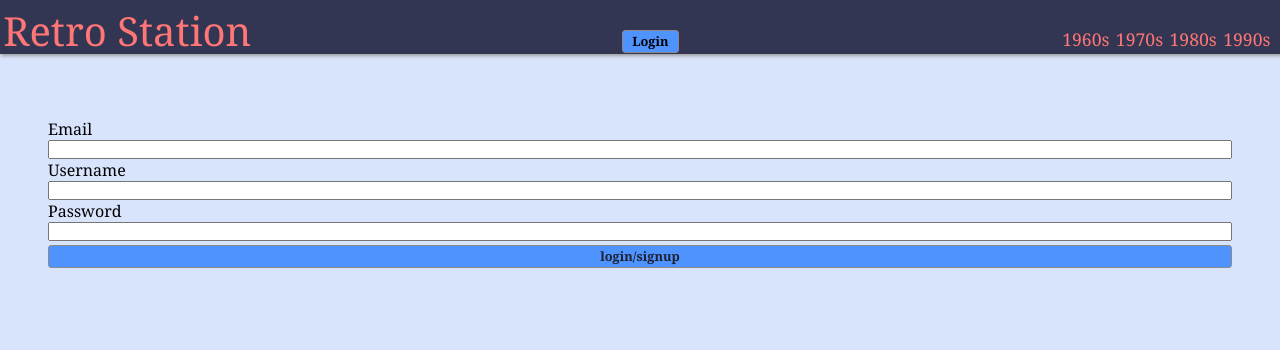
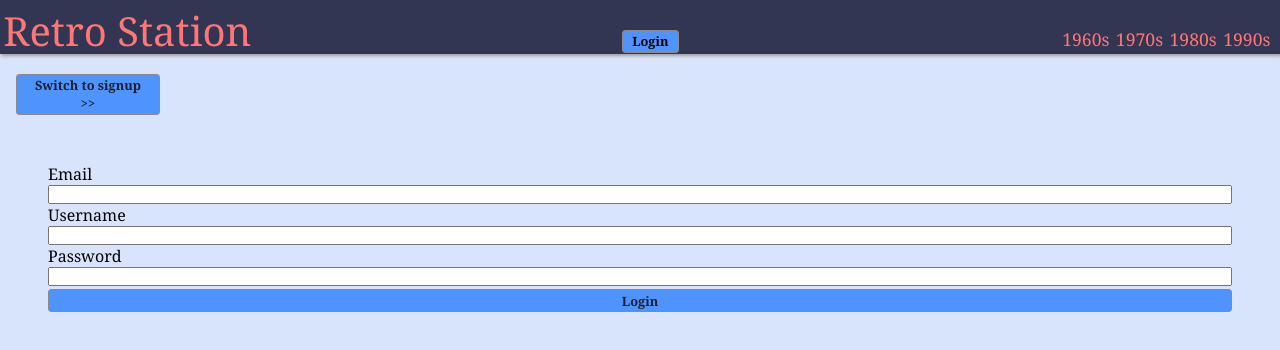
Before and after one commit to katsup07/Retro-Station, a Next.js app: page /auth in a window 1280 px wide. Shown: the top 350 px of the page. Built offline with nearby package versions, Linux system fonts and the light colour scheme.

Commit message:
add serverside authentication checks before logging users in

```diff
--- a/components/auth/AuthComp.js
+++ b/components/auth/AuthComp.js
@@ -1,24 +1,87 @@
 import BaseButton from '../ui/BaseButton';
 import { useDispatch, useSelector } from 'react-redux';
-import { useRef } from 'react';
+import { useRef, useState } from 'react';
 import classes from './AuthComp.module.css';
 import { router } from 'next/router';
 
 const Auth = () => {
 	const dispatch = useDispatch();
 	const isAuth = useSelector((state) => state.authReducer.isAuth);
+
+	const [mode, setMode] = useState('login'); // either login or signup
+	const [error, setError] = useState(false);
+	const [httpError, setHttpError] = useState('');
+
 	const usernameInputRef = useRef();
+	const emailInputRef = useRef();
+	const passwordInputRef = useRef();
 
-	const handleLoginAndLogout = (e) => {
+	const checkAuthOnBackEnd = () => {};
+
+	const validate = () => {
+		const [email, password] = [
+			emailInputRef.current.value,
+			passwordInputRef.current.value,
+		];
+		return email.includes('@') && email.length > 5 && password.length > 5;
+	};
+
+	const handleSignUp = async (e, email, password) => {
 		e.preventDefault();
-    console.log('isAuth: ', isAuth);
+		if (!validate()) return setError(true);
+		const response = await fetch(
+			'https://identitytoolkit.googleapis.com/v1/accounts:signUp?key=AIzaSyBR4GaaaFuFgOsbdCeI4cTbuSubFpmHhcg',
+			{
+				method: 'POST',
+				body: JSON.stringify({ email, password, returnSecureToken: true }),
+			}
+		);
+
+		const responseData = await response.json();
+
+		if (!response.ok) {
+      console.log(responseData.error.errors[0].message);
+      return setHttpError("Error sending signup request to server --" + responseData.error.errors[0].message);
+		}
+
+		console.log(responseData);
+    handleLoginAndLogout(e, responseData);
+	};
+
+  const handleLogin = async(e, email, password) => {
+    e.preventDefault();
+		if (!validate()) return setError(true);
+		const response = await fetch(
+			'https://identitytoolkit.googleapis.com/v1/accounts:signInWithPassword?key=AIzaSyBR4GaaaFuFgOsbdCeI4cTbuSubFpmHhcg',
+			{
+				method: 'POST',
+				body: JSON.stringify({ email, password, returnSecureToken: true }),
+			}
+		);
+
+		const responseData = await response.json();
+
+		if (!response.ok) {
+      console.log(responseData.error.errors[0].message);
+      return setHttpError("Error sending login request to server --" + responseData.error.errors[0].message);
+		}
+
+		console.log(responseData);
+    handleLoginAndLogout(e, responseData);
+  }
+
+
+	const handleLoginAndLogout = (e, data) => {
+		e.preventDefault();
+		console.log('isAuth: ', isAuth);
+		checkAuthOnBackEnd();
 		if (isAuth) {
 			console.log('handleLoginAndLogout() -logging user out...');
 			dispatch({ type: 'logout' });
 			dispatch({ type: 'setUsername', payload: '' });
 		} else {
-			console.log('handleLoginAndLogout() -logging user in...');
-			dispatch({ type: 'login' });
+			console.log('handleLoginAndLogout() -logging user in... data: ', data);
+			dispatch({ type: 'login', payload: {token: data.idToken, userId: data.localId, tokenExpiration: data.expiresIn} });
 			dispatch({
 				type: 'setUsername',
 				payload: usernameInputRef.current.value,
@@ -28,31 +91,95 @@ const Auth = () => {
 		router.replace('/');
 	};
 
-	function getJsxContent() {
+	function JSXContent() {
+		const emailUsernameAndPasswordInputs = (
+			<>
+				{httpError && (
+					<p className={classes.errorMessage}>
+						{httpError}
+					</p>
+				)}
+				<label htmlFor='email'>Email</label>
+				<input
+					type='email'
+					id='email'
+					ref={emailInputRef}
+					onFocus={() => setError(false)}
+				/>
+				<label htmlFor='username'>Username</label>
+				<input
+					type='username'
+					id='username'
+					ref={usernameInputRef}
+					onFocus={() => setError(false)}
+				/>
+				<label htmlFor='password'>Password</label>
+				<input
+					type='password'
+					id='password'
+					ref={passwordInputRef}
+					onFocus={() => setError(false)}
+				/>
+				{error && (
+					<p className={classes.errorMessage}>
+						Please ensure each field is at least 5 characters long and a proper
+						email address is used
+					</p>
+				)}
+			</>
+		);
+
 		if (isAuth) {
+			// already logged in
 			return (
 				<form className={classes.form} onSubmit={handleLoginAndLogout}>
-					<BaseButton
-						text={isAuth ? 'confirm logout' : 'login/signup'}></BaseButton>
+					<BaseButton text='confirm logout'></BaseButton>
 				</form>
 			);
 		}
-		// else !isAuth
+
+		if (mode === 'signup') {
+			// user wants to signup
+			return (
+				<div>
+					<div className={classes.option}>
+						<BaseButton
+							onClick={() => setMode('login')}
+							text='Switch to login >>'></BaseButton>
+					</div>
+					<form
+						className={classes.form}
+						onSubmit={(e) =>
+							handleSignUp(
+								e,
+								emailInputRef.current.value,
+								passwordInputRef.current.value
+							)
+						}>
+						{emailUsernameAndPasswordInputs}
+						<BaseButton text='SignUp'></BaseButton>
+					</form>
+				</div>
+			);
+		}
+		// else !isAuth && !signup -> login
 		return (
-			<form className={classes.form} onSubmit={handleLoginAndLogout}>
-				<label htmlFor='email'>Email</label>
-				<input type='email' id='email' />
-				<label htmlFor='username'>Username</label>
-				<input type='username' id='username' ref={usernameInputRef} />
-				<label htmlFor='password'>Password</label>
-				<input type='password' id='password' />
-				<BaseButton
-					text={isAuth ? 'confirm logout' : 'login/signup'}></BaseButton>
-			</form>
+			<div>
+				<div className={classes.option}>
+					<BaseButton
+						onClick={() => setMode('signup')}
+						text='Switch to signup >>'></BaseButton>
+				</div>
+				<form className={classes.form} onSubmit={(e) => handleLogin(e, emailInputRef.current.value,
+								passwordInputRef.current.value)}>
+					{emailUsernameAndPasswordInputs}
+					<BaseButton text='Login'></BaseButton>
+				</form>
+			</div>
 		);
 	}
 
-	return getJsxContent();
+	return JSXContent();
 };
 
 export default Auth;
--- a/components/auth/AuthComp.module.css
+++ b/components/auth/AuthComp.module.css
@@ -7,3 +7,15 @@
 .form button{
   margin-top: 0.2rem;
 }
+
+.option{
+  width: 9rem;
+  margin-left: 1rem;
+}
+
+.errorMessage{
+  margin-top: 0.1rem;
+  font-size: 0.5rem;
+  border:1px solid rgb(255, 37, 37);
+  background-color: rgb(255, 130, 130);
+}
--- a/store/storeIndex.js
+++ b/store/storeIndex.js
@@ -1,13 +1,35 @@
 import { createStore, combineReducers } from 'redux';
 
-const initialAuthState = { isAuth: false, username: '' };
+const initialAuthState = {
+	isAuth: false,
+	token: '',
+	userId: '',
+	tokenExpiration: '',
+	username: '',
+};
 
 const authReducer = (state = initialAuthState, action) => {
-	if (action.type === 'login')
-		return { isAuth: true, username: state.username };
+	const { payload } = action
+
+	if (action.type === 'login'){
+    console.log('logging user in in auth - payload: ', payload);
+		return {
+			isAuth: payload.token ? true : false,
+			token: payload.token,
+			userId: payload.userId,
+			tokenExpiration: payload.tokenExpiration,
+			username: state.username,
+		};
+  }
 
 	if (action.type === 'logout')
-		return { isAuth: false, username: state.username };
+		return {
+			isAuth: false,
+			token: '',
+			userId: '',
+			tokenExpiration: '',
+			username: state.username,
+		};
 
 	if (action.type === 'setUsername') {
 		console.log('setting username in auth - value: ', action.payload);
@@ -22,7 +44,7 @@ title: titleRef.current.value,
 image: imageRef.current.value,
 decade: decadeRef.current.value,
 description: descriptionRef.current.value, */
-const initialEventState2 = {events:[]}
+const initialEventState2 = { events: [] };
 const initialEventState = {
 	events: [
 		{
@@ -73,9 +95,17 @@ const initialEventState = {
 			id: 6,
 			title: 'Burger King',
 			decade: '1970s',
-			image: 'https://i.pinimg.com/736x/ec/c4/ee/ecc4ee446a61f8fb65ae71f78c836dc1.jpg',
-			description:
-				"This is Burger King in the 70s.",
+			image:
+				'https://i.pinimg.com/736x/ec/c4/ee/ecc4ee446a61f8fb65ae71f78c836dc1.jpg',
+			description: 'This is Burger King in the 70s.',
+		},
+		{
+			id: 7,
+			title: 'C',
+			decade: '1970s',
+			image:
+				'https://fossbytes.com/wp-content/uploads/2020/01/C-pogramming-language-of-2019_tiobe.jpg',
+			description: 'A successor to the programming language B, C was originally developed at Bell Labs by Dennis Ritchie between 1972 and 1973 to construct utilities running on Unix. It was applied to re-implementing the kernel of the Unix operating system. During the 1980s, C gradually gained popularity. It has become one of the most widely used programming languages, with C compilers available for almost all modern computer architectures and operating systems. - Wikipedia',
 		},
 	],
 };
@@ -87,17 +117,19 @@ const eventReducer = (state = initialEventState, action) => {
 		return { ...state, events: updatedEvents };
 	}
 
-  if(action.type === 'addMultipleEvents'){
+	if (action.type === 'addMultipleEvents') {
 		console.log('adding multiple events...');
 		const updatedEvents = [...action.multipleEventsData];
 		console.log(updatedEvents);
-    return { ...state, events: updatedEvents};
+		return { ...state, events: updatedEvents };
 	}
 
-  if(action.type === 'deleteEvent'){
+	if (action.type === 'deleteEvent') {
 		console.log('deleting event...');
-    const updatedEvents = state.events.filter(event => event.id !== action.eventId);
-    return { ...state, events: updatedEvents};
+		const updatedEvents = state.events.filter(
+			(event) => event.id !== action.eventId
+		);
+		return { ...state, events: updatedEvents };
 	}
 
 	return state;
```
Lines whose indentation alone changed are shown as unchanged.
